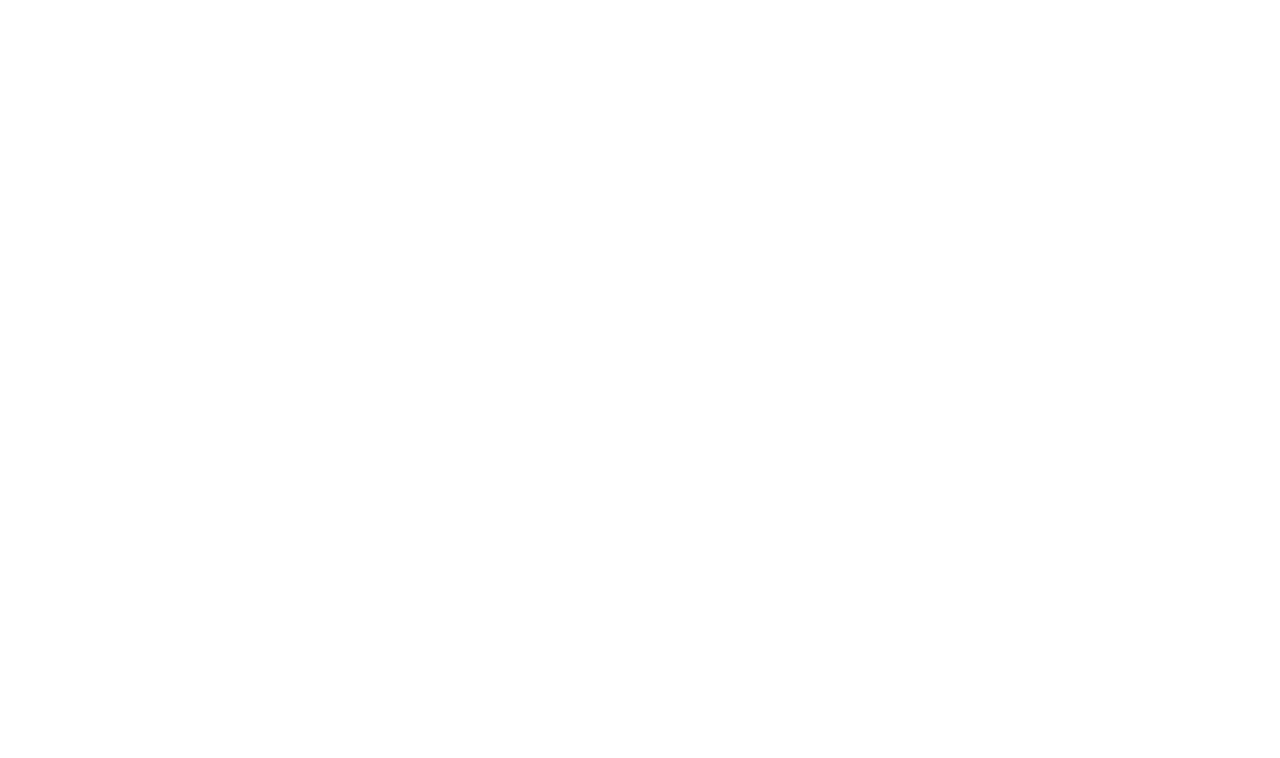
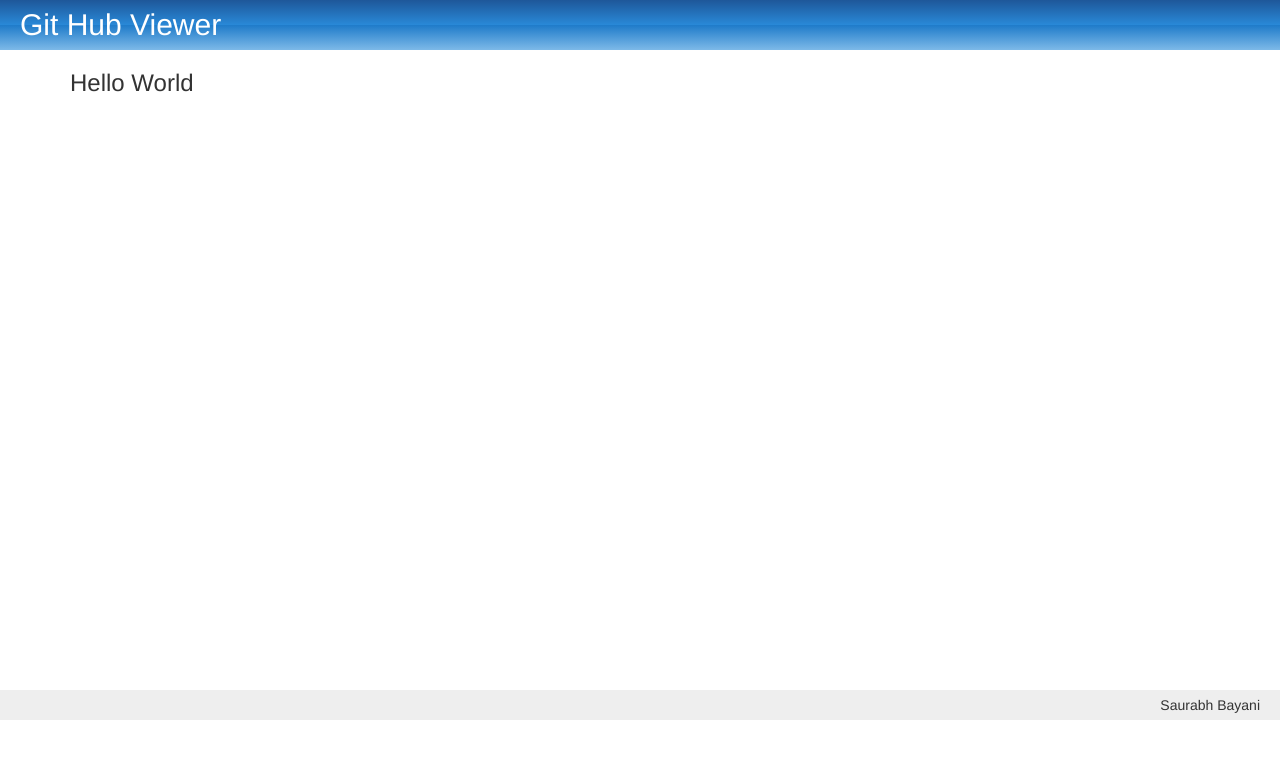
Before and after one commit to SaurabhBayani/angular-github-viewer, a plain HTML site: page index.html in a window 1280 px wide. Drawn offline with nearby package versions, Linux system fonts and the light colour scheme.

Commit message:
Adding Hello World + some styling

```diff
--- a/app.js
+++ b/app.js
@@ -0,0 +1,7 @@
+(function(){
+	var MainController = function($scope) {
+		$scope.message = 'Hello World';
+	}
+	angular.module('GitHubViewer', [])
+		.controller('MainController', ['$scope', MainController]);
+}());
--- a/css/style.css
+++ b/css/style.css
@@ -0,0 +1,39 @@
+html, body
+{
+    height: 100%;
+    min-height: 100%;
+    margin: 0;
+    padding: 0;
+}
+.gv-header {
+	height: 50px;
+	background: #1e5799; /* Old browsers */
+    background: -webkit-linear-gradient(#1e5799 0%, #2989d8 50%, #207cca 51%, #7db9e8 100%);
+    background: -o-linear-gradient(#1e5799 0%, #2989d8 50%, #207cca 51%, #7db9e8 100%);
+    background: linear-gradient(#1e5799 0%, #2989d8 50%, #207cca 51%, #7db9e8 100%); /* FF3.6-15 */ /* Chrome10-25,Safari5.1-6 */ /* W3C, IE10+, FF16+, Chrome26+, Opera12+, Safari7+ */
+    filter: progid:DXImageTransform.Microsoft.gradient( startColorstr='#1e5799', endColorstr='#7db9e8',GradientType=0 ); /* IE6-9 */
+    color: #ffffff;
+    font-size: 30px;
+    padding-left: 20px;
+    line-height: 50px;
+}
+
+
+.gv-main-div{
+    height: 80%;
+    min-height: 80%;
+
+}
+
+
+
+.gv-footer{
+	height: 30px;
+    background: #eeeeee; /* Old browsers */
+    background: -moz-linear-gradient(top, #eeeeee 0%, #eeeeee 100%); /* FF3.6-15 */
+    background: -webkit-linear-gradient(top, #eeeeee 0%,#eeeeee 100%); /* Chrome10-25,Safari5.1-6 */
+    background: linear-gradient(to bottom, #eeeeee 0%,#eeeeee 100%); /* W3C, IE10+, FF16+, Chrome26+, Opera12+, Safari7+ */
+	line-height: 30px;
+	text-align: right;
+	padding-right: 20px;
+}
--- a/index.html
+++ b/index.html
@@ -1,11 +1,21 @@
 <!DOCTYPE html>
-<html>
+<html ng-app="GitHubViewer">
 	<head>
 		<title>Github Viewer</title>
 		<link rel="stylesheet" href="assets/css/bootstrap.css">
 		<link rel="stylesheet" href="css/style.css">
 	</head>
 	<body>
+		<header class="gv-header">
+			Git Hub Viewer
+		</header>
+
+		<div class="container gv-main-div" ng-controller="MainController">
+			<h3>{{message}}</h3>
+		</div>
+
+		<footer class="gv-footer">Saurabh Bayani</footer>
+
 		<script src="assets/js/angular.js"></script>
 		<script src="app.js"></script>
 	</body>
```
